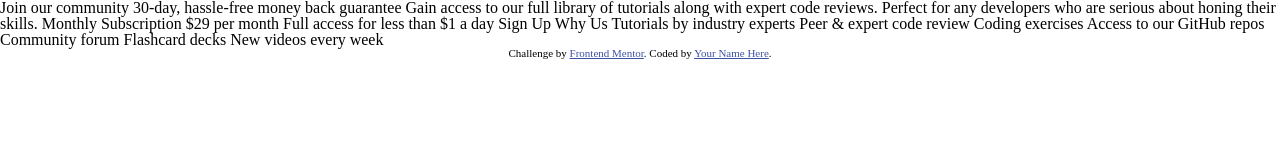
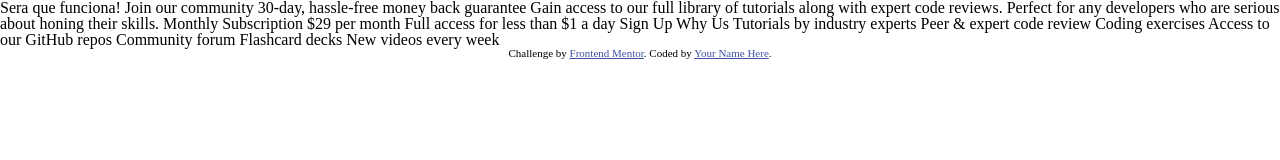
Before and after one commit to lucasrrocha/singleprice, a plain HTML site: page index.html in a window 1280 px wide. Drawn offline with Linux system fonts and the light colour scheme.

Commit message:
Testando via terminal

```diff
--- a/index.html
+++ b/index.html
@@ -17,6 +17,9 @@
   </style>
 </head>
 <body>
+
+  Sera que funciona!
+
   Join our community
 
   30-day, hassle-free money back guarantee
```
